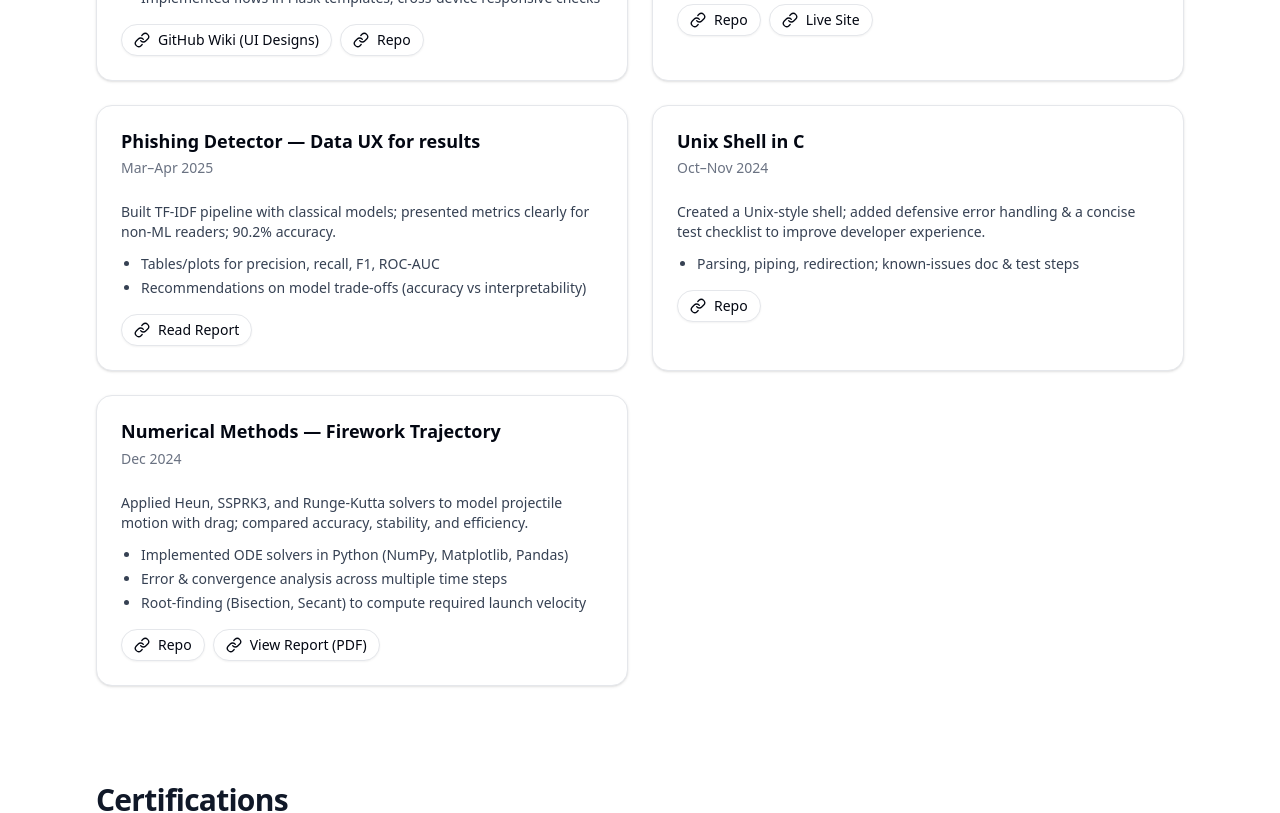
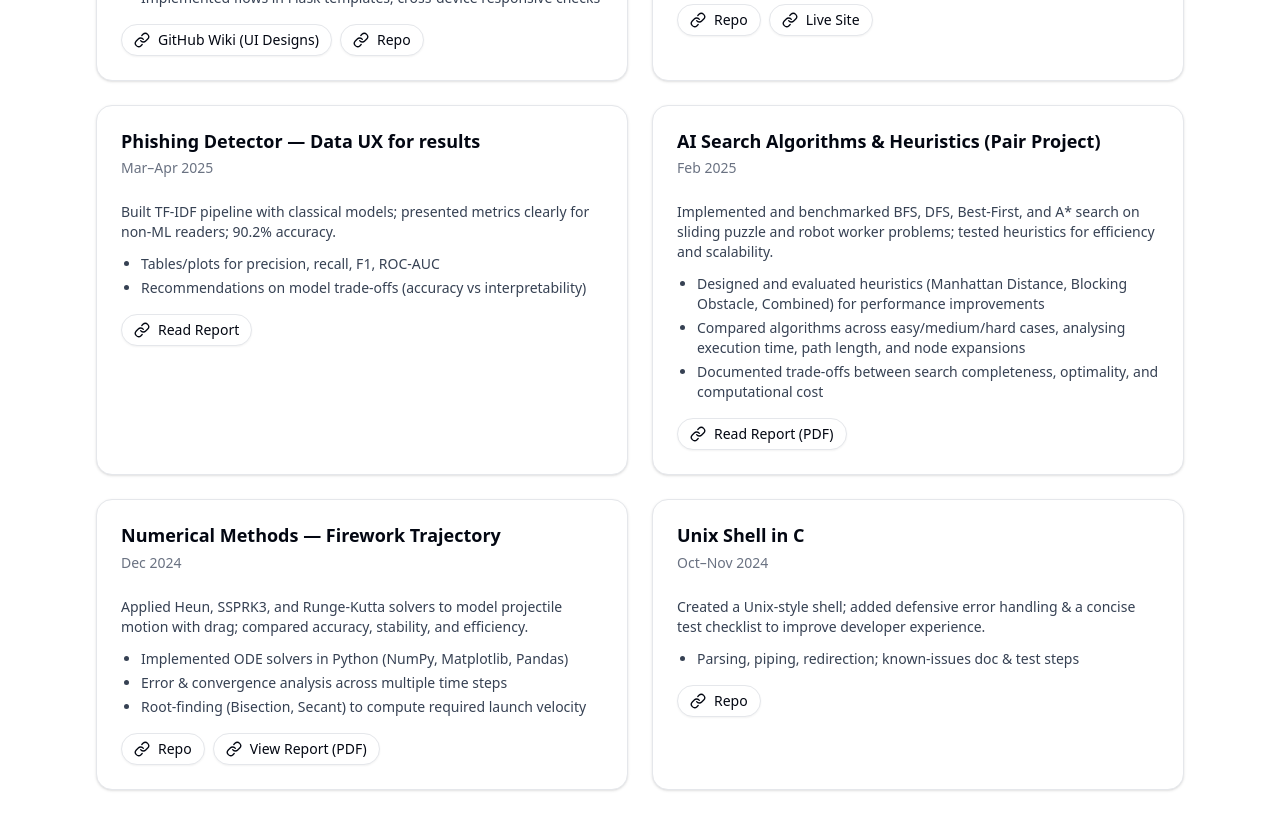
Before and after one commit to sinjinisarkar/sinjini-portfolio, a Next.js app: page / in a window 1280 px wide. Shown: the part 1660-2473 px from the top of the page. Built offline with nearby package versions, Linux system fonts and the light colour scheme.

Commit message:
feat: portfolio v9

```diff
--- a/src/app/page.tsx
+++ b/src/app/page.tsx
@@ -100,13 +100,17 @@ const PROJECTS = [
     ],
   },
   {
-    title: "Unix Shell in C",
-    period: "Oct–Nov 2024",
+    title: "AI Search Algorithms & Heuristics (Pair Project)",
+    period: "Feb 2025",
     summary:
-      "Created a Unix‑style shell; added defensive error handling & a concise test checklist to improve developer experience.",
-    bullets: ["Parsing, piping, redirection; known‑issues doc & test steps"],
+      "Implemented and benchmarked BFS, DFS, Best-First, and A* search on sliding puzzle and robot worker problems; tested heuristics for efficiency and scalability.",
+    bullets: [
+      "Designed and evaluated heuristics (Manhattan Distance, Blocking Obstacle, Combined) for performance improvements",
+      "Compared algorithms across easy/medium/hard cases, analysing execution time, path length, and node expansions",
+      "Documented trade-offs between search completeness, optimality, and computational cost"
+    ],
     links: [
-      { label: "Repo", href: "https://github.com/sinjinisarkar/xv6_simpleshell" }
+      { label: "Read Report (PDF)", href: "https://1drv.ms/b/c/c048f9979257834b/EclLU8oVgOVFmaV2etM74bcBgpss381B5guXDaqGsUdZ9g?e=HhfkpN" }
     ],
   },
   {
@@ -122,6 +126,16 @@ const PROJECTS = [
     links: [
       { label: "Repo", href: "https://github.com/sinjinisarkar/numerical-methods-visualization" },
       { label: "View Report (PDF)", href: "https://github.com/sinjinisarkar/numerical-methods-visualization/blob/main/Final_coursework.pdf" }
+    ],
+  },
+  {
+    title: "Unix Shell in C",
+    period: "Oct–Nov 2024",
+    summary:
+      "Created a Unix‑style shell; added defensive error handling & a concise test checklist to improve developer experience.",
+    bullets: ["Parsing, piping, redirection; known‑issues doc & test steps"],
+    links: [
+      { label: "Repo", href: "https://github.com/sinjinisarkar/xv6_simpleshell" }
     ],
   },
 ];
```
